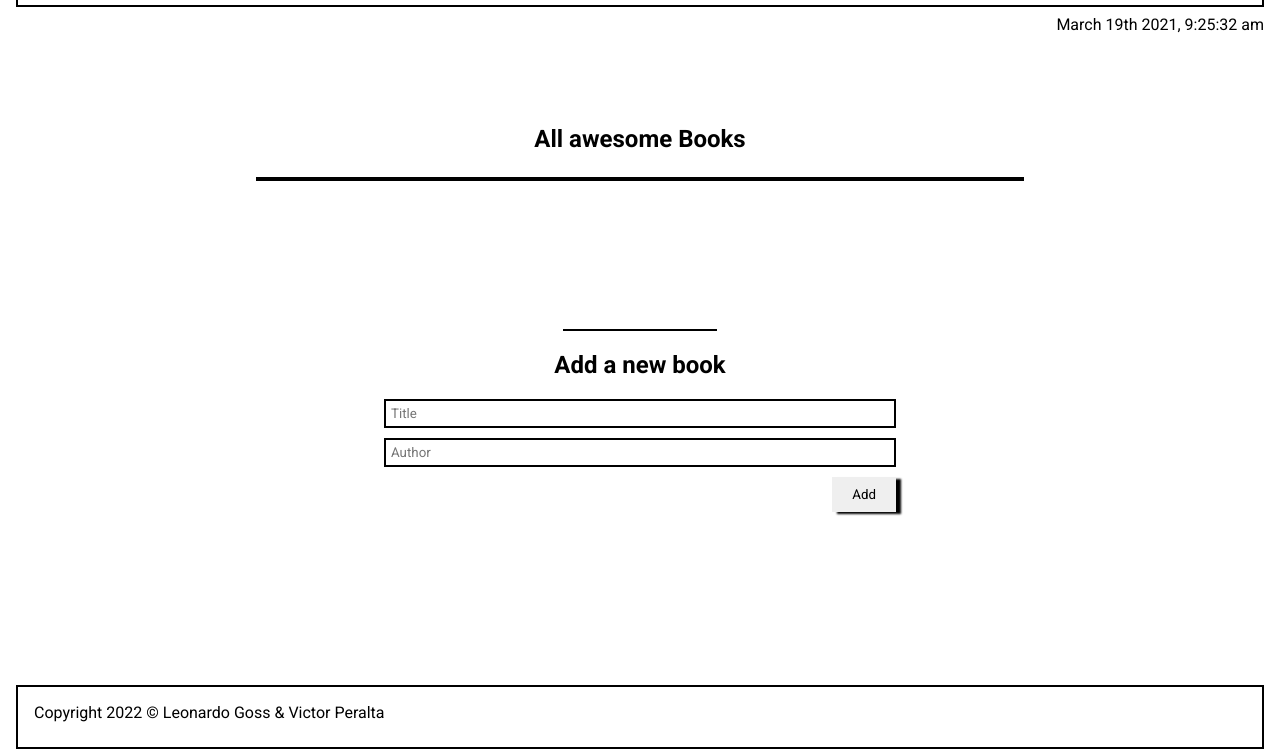
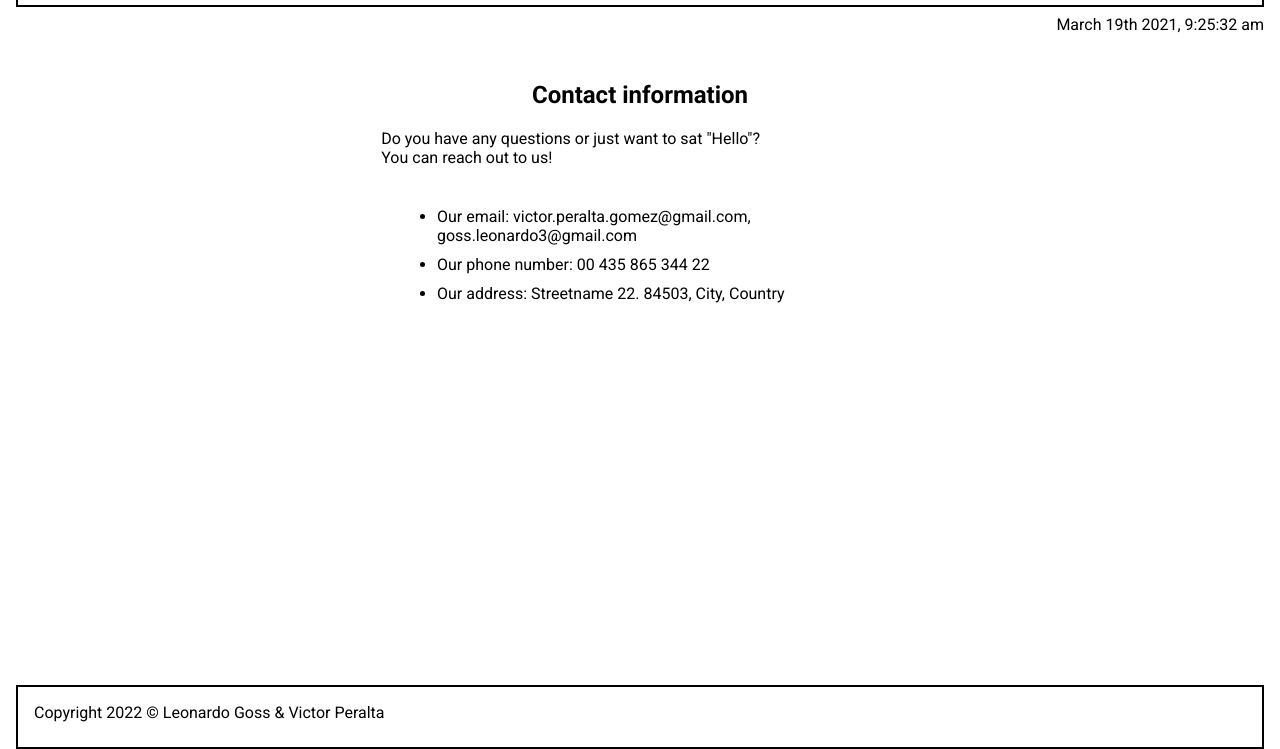
Before and after one commit to VicPeralta/awesomeBooks, a website: page index.html in a window 1280 px wide. Shown: the part 51-800 px from the top of the page. Drawn offline with Linux system fonts and the light colour scheme.

Commit message:
Add contact section and style it
modified:   index.html
modified:   styles.css

```diff
--- a/index.html
+++ b/index.html
@@ -30,7 +30,7 @@
     </div>
   </header>
   <main>
-    <section id="book-list">
+    <section id="book-list" class="">
       <h1>All awesome Books</h1>
       <template id="books-template">
         <ul class="book-card">
@@ -59,6 +59,15 @@
         </li>
       </ul>
     </section>
+    <section id="contact" class="active">
+      <h2>Contact information</h2>
+      <p>Do you have any questions or just want to sat "Hello"? <br>You can reach out to us!</p>
+      <ul>
+        <li>Our email: victor.peralta.gomez@gmail.com, goss.leonardo3@gmail.com </li>
+        <li>Our phone number: 00 435 865 344 22</li>
+        <li>Our address: Streetname 22. 84503, City, Country</li>
+      </ul>
+    </section>
   </main>
   <footer>
     <p>Copyright 2022 &#169; Leonardo Goss & Victor Peralta</p>
--- a/styles.css
+++ b/styles.css
@@ -6,6 +6,18 @@
   border: 0;
   box-sizing: border-box;
   font-family: 'Roboto', sans-serif;
+}
+
+.active {
+  display: block;
+}
+
+.hidden {
+  display: none;;
+}
+
+section {
+  display: none;
 }
 
 button {
@@ -159,6 +171,25 @@ main {
   justify-content: end;
 }
 
+#contact h2 {
+  margin: 20px;
+  text-align: center;
+}
+#contact p {
+  margin: 20px;
+  text-align: left;
+}
+
+#contact ul {
+  padding: 10px;
+  margin: 10px auto;
+  width: 80%;
+}
+#contact ul li {
+  list-style: disc;
+  margin: 10px;
+}
+
 footer {
   position: fixed;
   bottom: 0;
```
